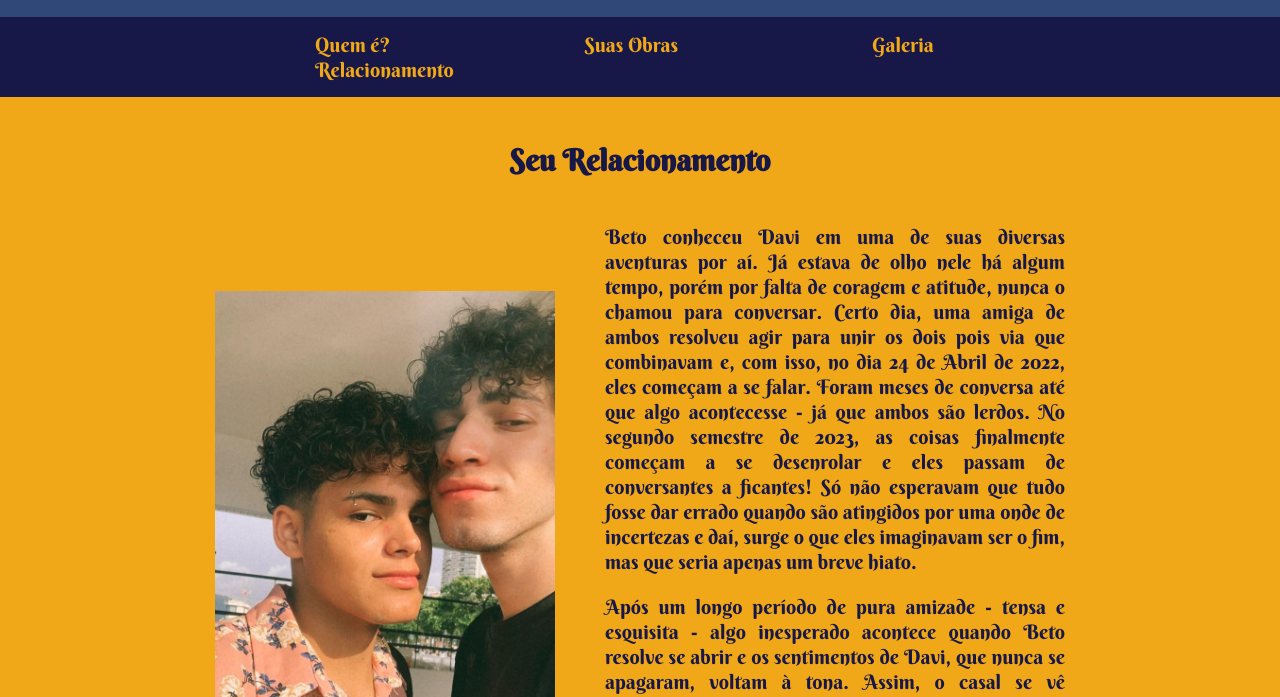
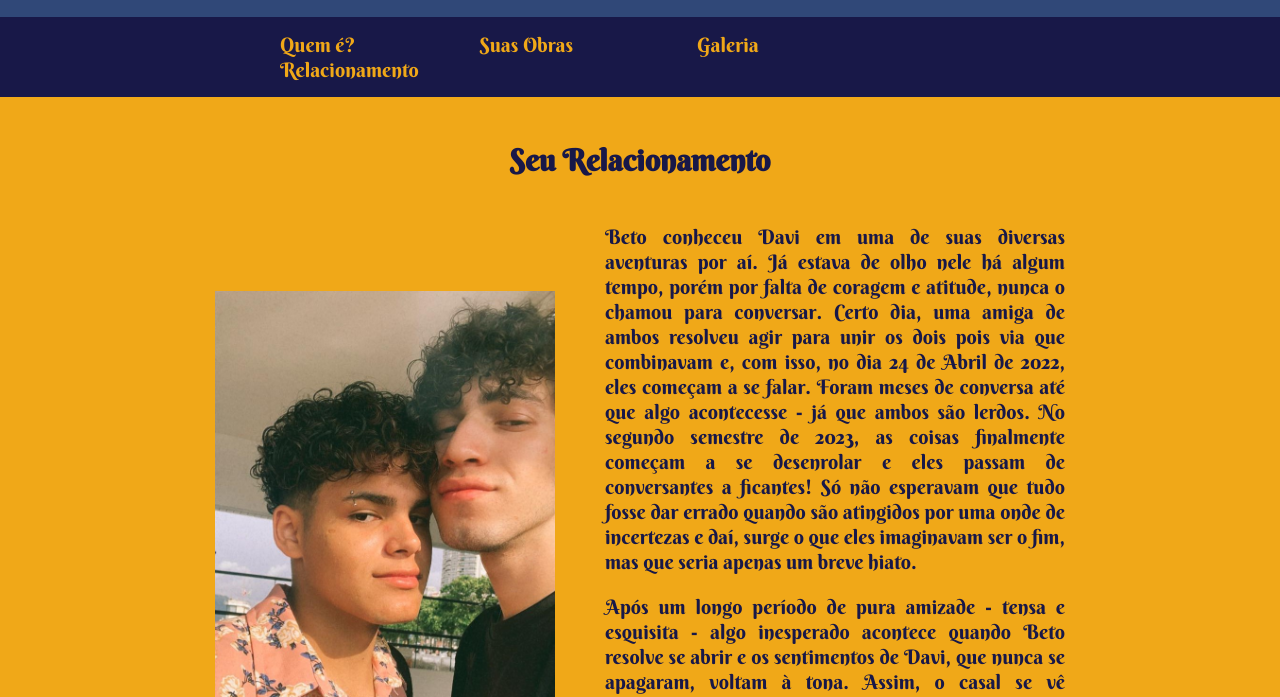
Before and after one commit to Davi0209/ProjetoB, a plain HTML site: page html/relacionamento.html in a window 1280 px wide. Shown: the part 103-800 px from the top of the page. Drawn offline with Linux system fonts and the light colour scheme.

Commit message:
alinharMenu

```diff
--- a/css/galeria.css
+++ b/css/galeria.css
@@ -50,8 +50,8 @@ nav{
 
 .menu{
     display: inline;
-    padding: 95px;
-
+    padding: 60px;
+    margin: auto;
 }
 
 .menu a{
--- a/css/main.css
+++ b/css/main.css
@@ -49,8 +49,8 @@ nav{
 
 .menu{
     display: inline;
-    padding: 95px;
-
+    padding: 60px;
+    margin: auto;
 }
 
 .menu a{
--- a/css/obras.css
+++ b/css/obras.css
@@ -49,8 +49,8 @@ nav{
 
 .menu{
     display: inline;
-    padding: 95px;
-
+    padding: 60px;
+    margin: auto;
 }
 
 .menu a{
--- a/css/relacionamento.css
+++ b/css/relacionamento.css
@@ -49,8 +49,8 @@ nav{
 
 .menu{
     display: inline;
-    padding: 95px;
-
+    padding: 60px;
+    margin: auto;
 }
 
 .menu a{
--- a/html/relacionamento.html
+++ b/html/relacionamento.html
@@ -15,7 +15,7 @@
     </header>
     <nav>
         <ul id="menu">
-            <li class="menu"><a href="index.html">Quem é?</a></li>
+            <li class="menu"><a href="../index.html">Quem é?</a></li>
             <li class="menu"><a href="obras.html">Suas Obras</a></li>
             <li class="menu"><a href="galeria.html">Galeria</a></li>
             <li class="menu"><a href="relacionamento.html">Relacionamento</a></li>
```
